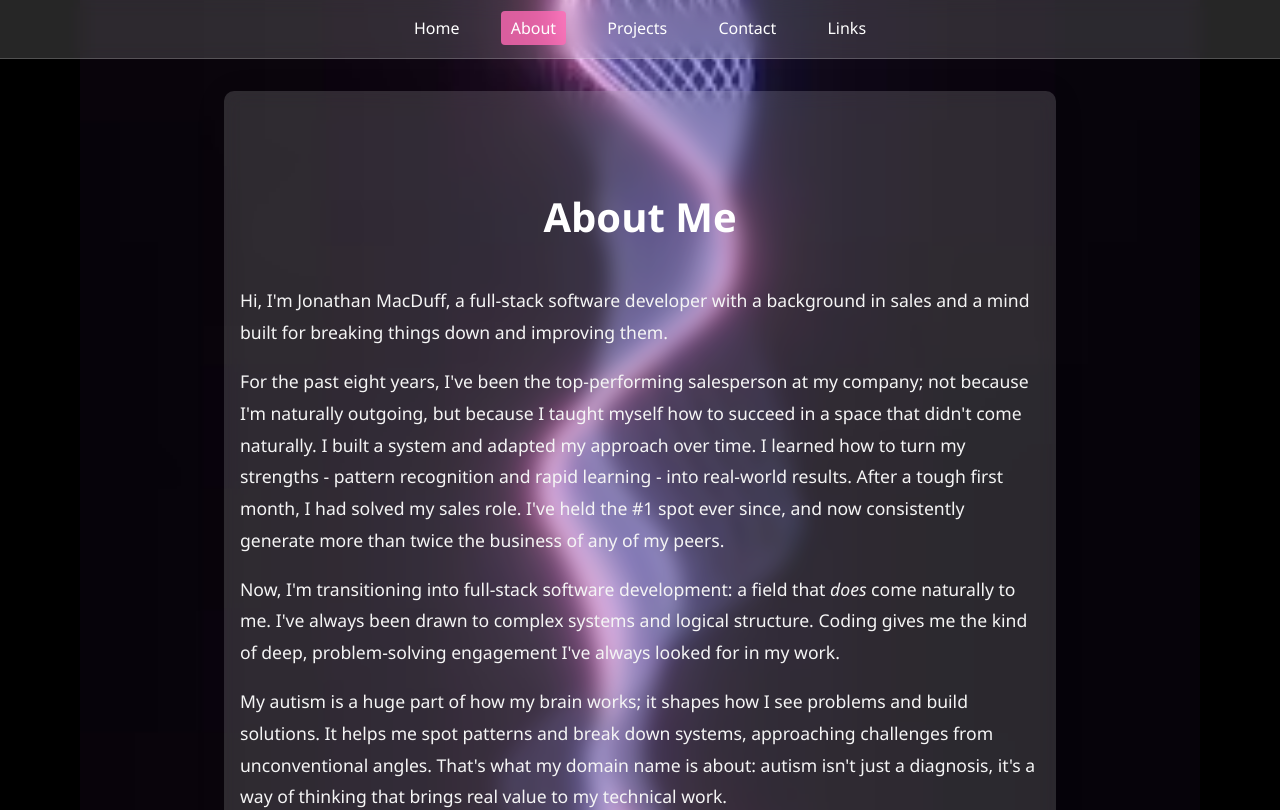
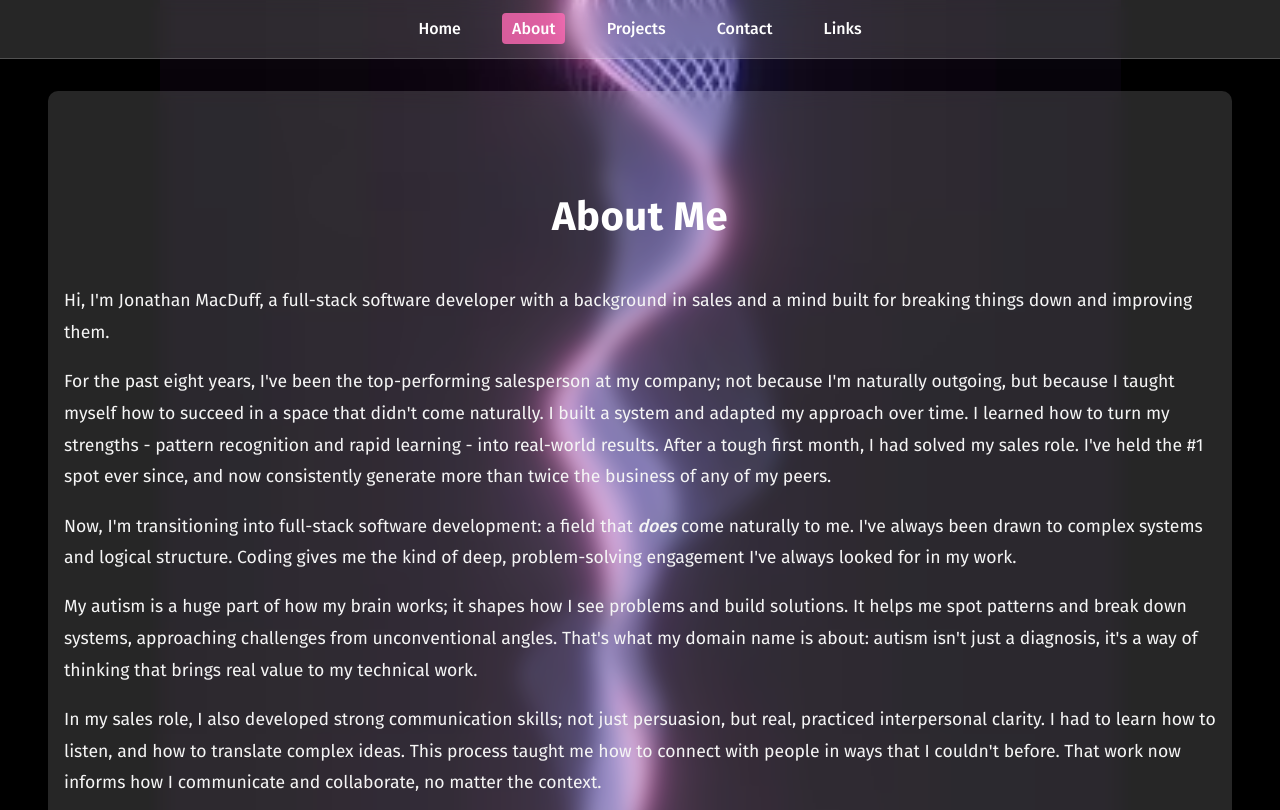
Before and after one commit to Jonathan-MacDuff/My-Personal-Website, a React (Create React App) app in the folder client/: page /about in a window 1280 px wide. Shown: the top 810 px of the page. Built offline with nearby package versions, Linux system fonts and the light colour scheme.

Commit message:
minor font changes

```diff
--- a/client/src/index.css
+++ b/client/src/index.css
@@ -1,7 +1,9 @@
+@import url('https://fonts.googleapis.com/css2?family=Fira+Sans:wght@400;500;600;700&display=swap');
+
 body {
   margin: 0;
   padding: 0;
-  font-family: 'Segoe UI', 'Helvetica Neue', sans-serif;
+  font-family: 'Fira Sans', sans-serif;
   background-color: #000;
   background-image: url('/public/assets/Pink Wave.jpeg');
   background-repeat: no-repeat;
@@ -65,7 +67,6 @@
 
 /* Home Page */
 .home-container {
-  max-width: 800px;
   margin: 0 auto;
   padding: 4rem 1rem;
   text-align: center;
@@ -108,7 +109,6 @@
 
 /* About Page */
 .about-container {
-  max-width: 800px;
   margin: 0 auto;
   padding: 4rem 1rem;
   color: #222;
@@ -135,7 +135,6 @@
 
 /* Contact Page */
 .form-container {
-  max-width: 700px;
   margin: 0 auto;
   padding: 4rem 1rem;
   color: #fff;
@@ -209,7 +208,6 @@
 
 /* Links Page */
 .links-section {
-  max-width: 700px;
   margin: 0 auto;
   padding: 4rem 1rem;
   text-align: center;
@@ -248,7 +246,6 @@
 
 /* Projects Page */
 .projects-container {
-  max-width: 800px;
   margin: 0 auto;
   padding: 4rem 1rem;
 }
@@ -295,8 +292,12 @@
   backdrop-filter: blur(10px);
   border-radius: 10px;
   box-shadow: 0 4px 30px rgba(0, 0, 0, 0.1);
+  width: 90%;
 }
 
 h1, h2, h3 {
+  font-family: 'Fira Sans', sans-serif;
+  font-weight: 700;
   color: #fff;
+  letter-spacing: 0.5px;
 }
```
